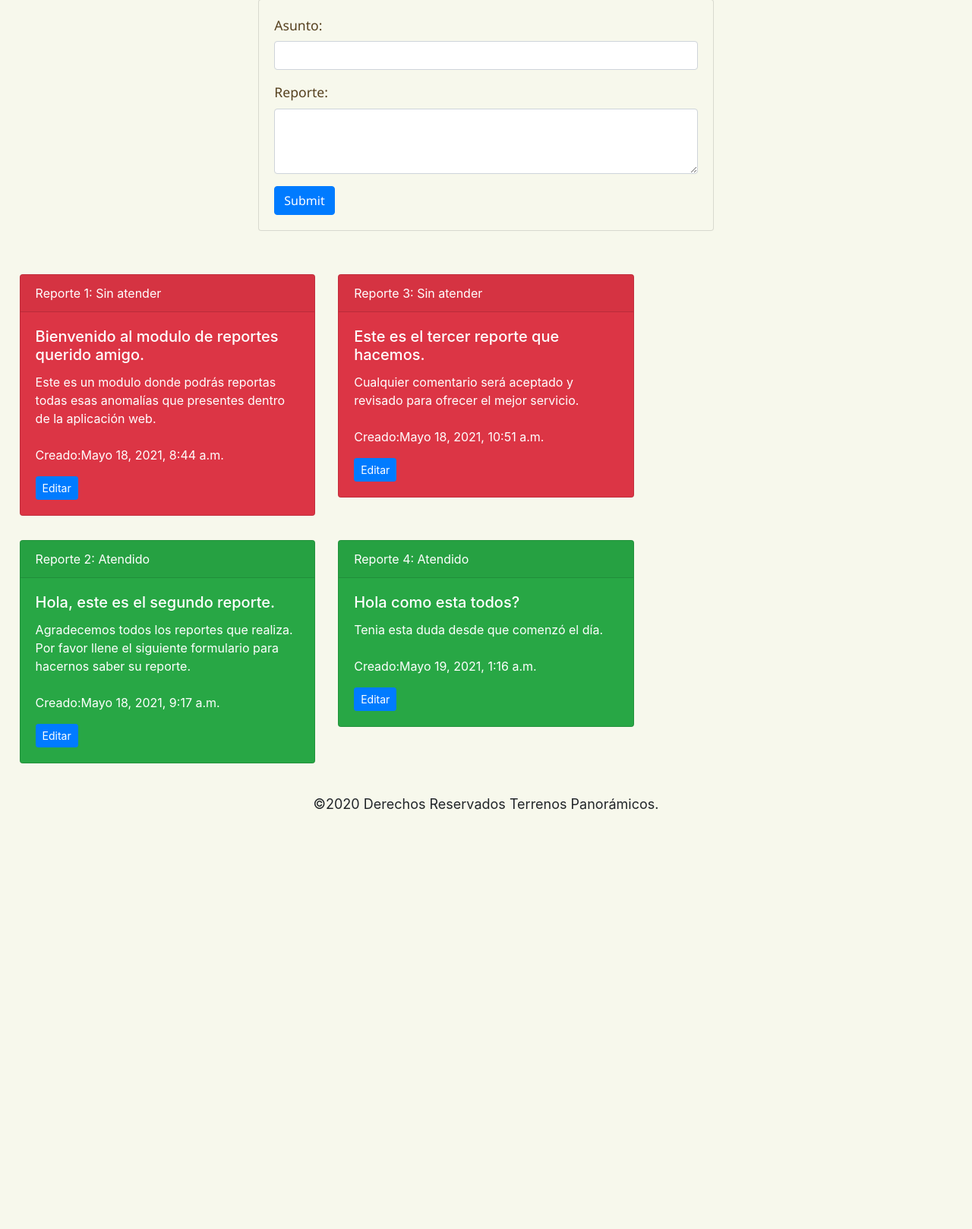
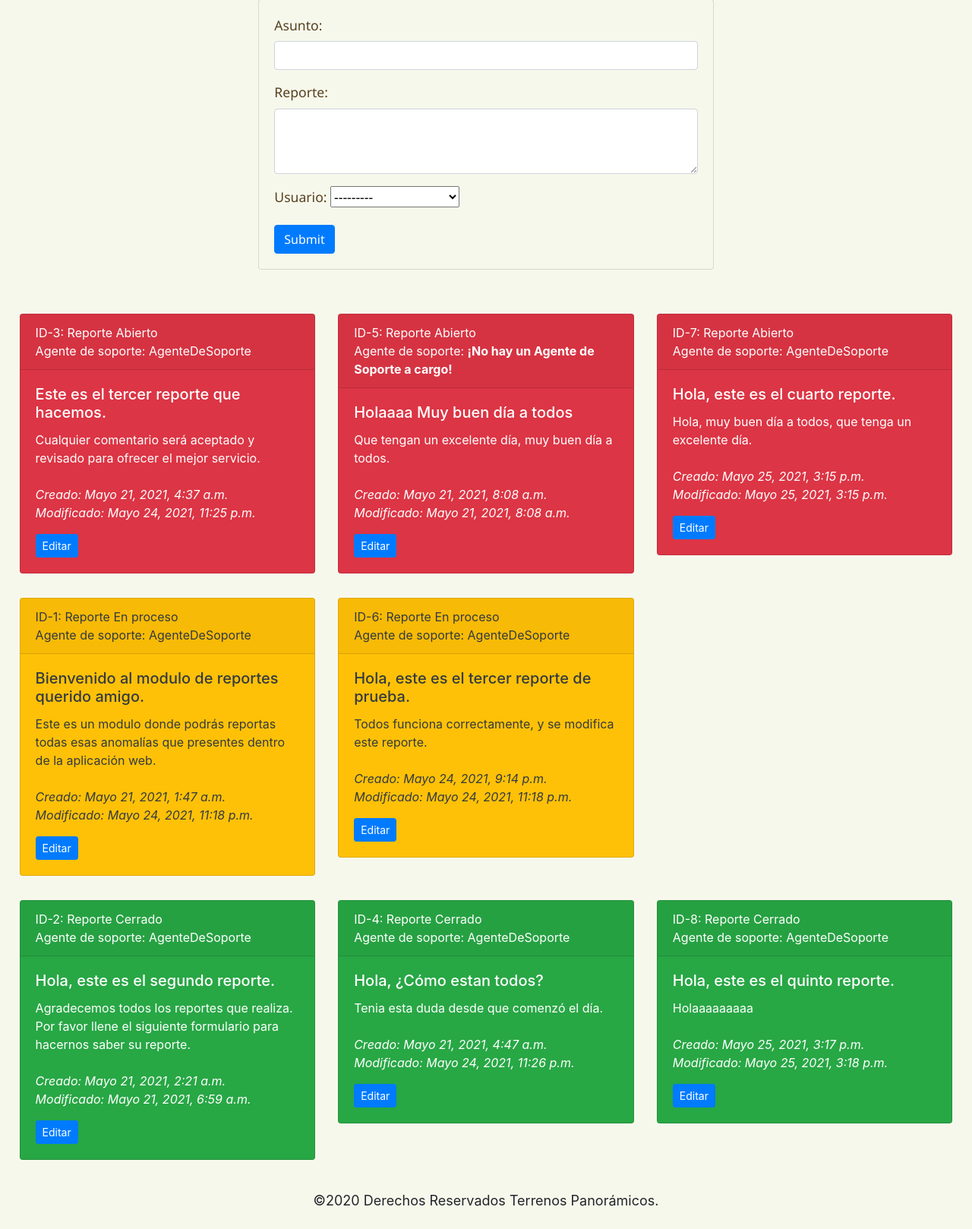
Before and after one commit to BrandonDiaz09/Terrenos-Panoramicos_2.0, a Django app: page /reportes/ in a window 1280 px wide. Shown: the part 355-1973 px from the top of the page at 76% size. Before the commit the page ends 1421 px from the top, so only its background shows below. Run offline with Django 3.2, Linux system fonts and the light colour scheme; a user stored in the database is signed in; data comes from the database, SQL or seed files in the repository; some libraries are stand-ins or nearby versions.

Commit message:
primera iteración del modulo soporte/reportes completaada

```diff
--- a/terrenos_panoramicos/soporte/forms.py
+++ b/terrenos_panoramicos/soporte/forms.py
@@ -1,7 +1,17 @@
 from django import forms
 from django.forms import ModelForm
+from django.http import request
 from .models import Pregunta_frecuente, Reporte
 
+#Models
+from django.contrib.auth.models import User
+from users.models import Profile
+
+ESTADO = [
+        ('Abierto','Abierto'),
+        ('En proceso','En proceso'),
+        ('Cerrado','Cerrado')
+    ]
 class FaqForm(ModelForm):
     class Meta:
         model = Pregunta_frecuente
@@ -12,14 +22,40 @@ class FaqForm(ModelForm):
                                                 'rows':'3',
                                               'resize':'none'})
         }
-class ReporteForm(ModelForm):
+class ReporteUpdateForm(ModelForm):
+    #user = forms.ModelChoiceField(queryset=User.objects.all(),widget=forms.Select(attrs={'class':'form-control','disabled':True}))
+    agente_soporte = forms.ModelChoiceField(queryset=User.objects.filter(profile__agente_soporte=True),empty_label='¿Quién atiende este reporte?',widget=forms.Select(attrs={'class':'form-control'}))
+    estado = forms.CharField(
+        max_length=15,
+        required=False,
+        widget=forms.Select(choices=ESTADO)
+    )
     class Meta:
         model = Reporte
-        fields =['user','asunto','reporte','atendido']
+        fields =['user','asunto','reporte','estado','agente_soporte']
         widgets = {
             'asunto': forms.TextInput(attrs={'class': 'form-control'}),
             'reporte': forms.Textarea(attrs={'class': 'form-control',
                                                 'rows':'3',
                                               'resize':'none'}),
-            'atendido': forms.CheckboxInput(attrs={'class': 'form-control'})
+            'estado': forms.Select(attrs={'class': 'form-select'})
         }
+    def __init__(self, *args, **kwargs):
+        super().__init__(*args, **kwargs)
+        self.fields['user'].widget.attrs.update({'class': 'form-control'})
+        #self.fields['agente_soporte'].widget.attrs.update({'class': 'form-control', 'value':'{{ agente_soporte.pk}}'})
+
+
+class ReporteForm(ModelForm):
+    class Meta:
+        model = Reporte
+        fields =['user','asunto','reporte','agente_soporte']
+        widgets = {
+            'asunto': forms.TextInput(attrs={'class': 'form-control'}),
+            'reporte': forms.Textarea(attrs={'class': 'form-control',
+                                                'rows':'3',
+                                              'resize':'none'})
+        }
+        def __init__(self, *args, **kwargs):
+            super().__init__(*args, **kwargs)
+            self.fields['user'].widget.attrs.update({'class': 'form-control'})
--- a/terrenos_panoramicos/soporte/models.py
+++ b/terrenos_panoramicos/soporte/models.py
@@ -1,5 +1,6 @@
 from django.db import models
 from django.contrib.auth.models import User
+from django.db.models.fields.related import ForeignKey
 
 class Pregunta_frecuente(models.Model):
     pregunta = models.CharField('Pregunta', max_length=100)
@@ -14,7 +15,22 @@ class Reporte(models.Model):
     user = models.ForeignKey(User, on_delete=models.CASCADE, related_name="Reporte")
     asunto = models.CharField('Asunto', max_length=100)
     reporte = models.CharField('Reporte', max_length=3000)
-    atendido = models.BooleanField('Atendido',default=False)
+    ABIERTO = 'Abierto'
+    PROCESO= 'En proceso'
+    CERRADO='Cerrado'
+
+    ESTADO = [
+        (ABIERTO,'Abierto'),
+        (PROCESO,'En proceso'),
+        (CERRADO,'Cerrado')
+    ]
+
+    estado = models.CharField('Estado',
+        max_length=15,
+        choices=ESTADO,
+        default=ABIERTO
+    )
+    agente_soporte = ForeignKey(User, on_delete=models.CASCADE,null=True,related_name="SoporteReporte",verbose_name='Agente de soporte')
     creado = models.DateTimeField('Fecha de creación',auto_now_add=True)
     modificado = models.DateTimeField('Fecha de modificacion',auto_now=True)
 
--- a/terrenos_panoramicos/soporte/views.py
+++ b/terrenos_panoramicos/soporte/views.py
@@ -7,7 +7,7 @@ from django.contrib.auth.decorators import login_required
 from .models import Pregunta_frecuente, Reporte
 
 #Forms
-from .forms import FaqForm, ReporteForm
+from .forms import FaqForm, ReporteForm, ReporteUpdateForm
 
 def soporte_FAQ(request):
     faqs = Pregunta_frecuente.objects.all()
@@ -67,29 +67,33 @@ def deleteFAQ(request, pk):
 
 @login_required
 def soporte_reporte(request):
-    reportes_true = Reporte.objects.filter(atendido=True)
-    reportes_false = Reporte.objects.filter(atendido=False)
+    reportes_cerrados = Reporte.objects.filter(estado='Cerrado')
+    reportes_abiertos = Reporte.objects.filter(estado='Abierto')
+    reportes_proceso = Reporte.objects.filter(estado='En proceso')
     form = ReporteForm()
     if request.method == 'POST':
+        print('Printing POST', request.POST)
         form = ReporteForm(request.POST)
         if form.is_valid():
             form.save()
             return redirect('reporte')
-
+        print(form.errors)
     return render(request=request,
                 template_name='soporte/reporte/reporte.html',
                 context={'form':form,
                         'user':request.user,
-                        'reportes_atendidos': reportes_true,
-                        'reportes_no_atendidos': reportes_false,})
+                        'reportes_cerrados': reportes_cerrados,
+                        'reportes_abiertos': reportes_abiertos,
+                        'reportes_proceso': reportes_proceso,
+                        })
 
 @login_required
 def updateReporte(request, pk):
     reporte = Reporte.objects.get(pk=pk)
-    form = ReporteForm(instance=reporte)
+    form = ReporteUpdateForm(instance=reporte)
 
     if request.method == 'POST':
-        form = ReporteForm(request.POST, instance=reporte)
+        form = ReporteUpdateForm(request.POST, instance=reporte)
         if form.is_valid():
             form.save()
             return redirect('reporte')
@@ -98,7 +102,7 @@ def updateReporte(request, pk):
         template_name='soporte/reporte/reporte_update.html',
         context={
             'form':form,
-            #'user':request.user,
+            'agente_soporte':request.user,
             #'reuniones': Servicio_Reunion.objects.all()
         }
     )
@@ -109,11 +113,11 @@ def updateReporte_atendido(request, pk):
 
     if request.method == 'POST':
         if reporte.atendido:
-            reporte.update(atendido=False)
+            reporte.update(estado='Abierto')
             url = reverse('reporte',)
             return redirect(url)
         else:
-            reporte.update(atendido = True)
+            reporte.update(estado = 'Cerrado')
             return redirect('reporte')
     return render(
         request=request,
--- a/terrenos_panoramicos/templates/soporte/reporte/reporte.html
+++ b/terrenos_panoramicos/templates/soporte/reporte/reporte.html
@@ -34,7 +34,7 @@
                         </div>
                     {%endfor%}
 
-                    <input type="hidden" name="user" value="{{ user.pk}}" />
+                    <input type="hidden" name="agente_soporte" value="{{ user.pk}}" />
 
                     <div class="form-group">
                         <label>Asunto:</label>
@@ -58,6 +58,10 @@
                             {% for error in form.reporte.errors %}{{ error }}{% endfor %}
                         </div>
                     </div>
+                    <div class="form-group">
+                        <label>Usuario:</label>
+                        {{form.user}}
+                    </div>
                     <input class="btn btn-primary" type="submit" >
             </form>
         </div>
--- a/terrenos_panoramicos/templates/soporte/reporte/reporte_cards.html
+++ b/terrenos_panoramicos/templates/soporte/reporte/reporte_cards.html
@@ -1,13 +1,22 @@
 
 <div class="row">
-  {% for reporte in reportes_no_atendidos %}
+  {% for reporte in reportes_abiertos %}
 
   <div class="col-sm-4">
     <div class="card text-white bg-danger">
-      <div class="card-header">Reporte {{reporte.pk}}: Sin atender</div>
+      <div class="card-header">ID-{{reporte.pk}}: Reporte Abierto <br>
+      {% if reporte.agente_soporte %}
+        Agente de soporte: {{reporte.agente_soporte}}
+      {% else %}
+        Agente de soporte: <strong>¡No hay un Agente de Soporte a cargo!</strong>
+
+      {% endif %}
+      </div>
       <div class="card-body">
         <h5 class="card-title">{{reporte.asunto}}</h5>
-        <p class="card-text">{{reporte.reporte}}<br><br> Creado:{{reporte.creado}}</p>
+        <p class="card-text">{{reporte.reporte}}<br><br><i>Creado: {{reporte.creado}}</i>
+          <br><i> Modificado: {{reporte.modificado}}</i>
+        </p>
           <a class="btn btn-sm btn-primary" href="{% url 'reporte_update' reporte.pk %}">Editar</a>
         </div>
       </div>
@@ -16,14 +25,50 @@
     {% endfor %}
 </div>
 <div class="row">
-  {% for reporte in reportes_atendidos %}
+  {% for reporte in reportes_proceso %}
+
+  <div class="col-sm-4">
+    <div class="card text-dark bg-warning">
+      <div class="card-header">ID-{{reporte.pk}}: Reporte En proceso <br>
+
+      {% if reporte.agente_soporte %}
+        Agente de soporte: {{reporte.agente_soporte}}
+      {% else %}
+        Agente de soporte: <strong>¡No hay un Agente de Soporte a cargo!</strong>
+
+      {% endif %}
+
+      </div>
+      <div class="card-body">
+        <h5 class="card-title">{{reporte.asunto}}</h5>
+        <p class="card-text">{{reporte.reporte}}<br><br><i> Creado: {{reporte.creado}}</i>
+          <br><i> Modificado: {{reporte.modificado}}</i>
+        </p>
+          <a class="btn btn-sm btn-primary" href="{% url 'reporte_update' reporte.pk%}">Editar</a>
+        </div>
+      </div>
+    </div>
+
+    {% endfor %}
+</div>
+<div class="row">
+  {% for reporte in reportes_cerrados %}
 
   <div class="col-sm-4">
     <div class="card text-white bg-success">
-      <div class="card-header">Reporte {{reporte.pk}}: Atendido</div>
+      <div class="card-header">ID-{{reporte.pk}}: Reporte Cerrado <br>
+      {% if reporte.agente_soporte %}
+        Agente de soporte: {{reporte.agente_soporte}}
+      {% else %}
+        Agente de soporte: <strong>¡No hay un Agente de Soporte a cargo!</strong>
+
+      {% endif %}
+      </div>
       <div class="card-body">
         <h5 class="card-title">{{reporte.asunto}}</h5>
-        <p class="card-text">{{reporte.reporte}}<br><br> Creado:{{reporte.creado}}</p>
+        <p class="card-text">{{reporte.reporte}}<br><br><i> Creado: {{reporte.creado}}</i>
+          <br><i> Modificado: {{reporte.modificado}}</i>
+        </p>
         <a class="btn btn-sm btn-primary" href="{% url 'reporte_update' reporte.pk %}">Editar</a>
       </div>
     </div>
--- a/terrenos_panoramicos/templates/soporte/reporte/reporte_update.html
+++ b/terrenos_panoramicos/templates/soporte/reporte/reporte_update.html
@@ -30,7 +30,7 @@
                             {%endfor%}
                         </div>
                     {%endfor%}
-
+                    <!-- <input type="hidden" name="agente_soporte" value="{{ agente_soporte.pk}}" /> -->
                     {{ form.as_p }}
                     <input class="btn btn-primary" type="submit" >
             </form>
--- a/terrenos_panoramicos/templates/ventas/terreno.html
+++ b/terrenos_panoramicos/templates/ventas/terreno.html
@@ -8,11 +8,11 @@
               <p class="card-text">{{inmueble.description}}</p>
             </div>
             <ul class="list-group list-group-flush">
-              <li id="car1" class="list-group-item">Superficie: {{ inmueble.surface }}</li>
+              <li id="car1" class="list-group-item">Superficie: {{ inmueble.surface }} m²</li>
               <li id="car1" class="list-group-item">Uso de suelo: {{ inmueble.uso_suelo }}</li>
               <li id="car1" class="list-group-item">Régimen de propiedad: {{ inmueble.regimen_propiedad }}</li>
-              <li id="car1" class="list-group-item">Frente: {{ inmueble.front }}</li>
-              <li id="car1" class="list-group-item">Fondo: {{ inmueble.bottom }}</li>
+              <li id="car1" class="list-group-item">Frente: {{ inmueble.front }} m</li>
+              <li id="car1" class="list-group-item">Fondo: {{ inmueble.bottom }} m</li>
             </ul>
             <div id="car1" class="card-body">
 
--- a/terrenos_panoramicos/terrenos_panoramicos/urls.py
+++ b/terrenos_panoramicos/terrenos_panoramicos/urls.py
@@ -38,7 +38,7 @@ urlpatterns = [
     path('conocenos/', terrenospa_views.conocenos, name ='conocenos'),
 
     #Ventas
-    path('ventas/catalogo/', catalogo_views.InmuebleView.as_view(), name ='catalogo' ),
+    path('ventas/catalogo/', catalogo_views.catalogo_view , name ='catalogo' ),
     path('ventas/catalogo/me_interesa', catalogo_views.me_interesa, name ='me_interesa' ),
 
     #reuniones
```
Also changed, not shown: terrenos_panoramicos/soporte/admin.py (+7 -1 lines), terrenos_panoramicos/templates/ventas/catalogo.html (+21 -1 lines), terrenos_panoramicos/ventas/views.py (+26 -11 lines), terrenos_panoramicos/db.sqlite3, terrenos_panoramicos/soporte/migrations/0007_auto_20210520_1933.py (added), terrenos_panoramicos/soporte/migrations/0008_delete_reporte.py (added), terrenos_panoramicos/soporte/migrations/0009_reporte.py (added), terrenos_panoramicos/soporte/migrations/0010_reporte_agente_soporte.py (added).
